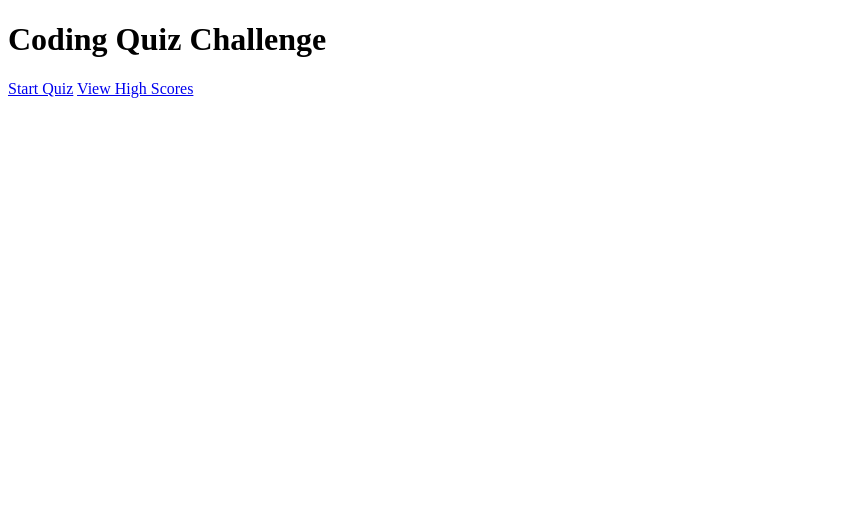
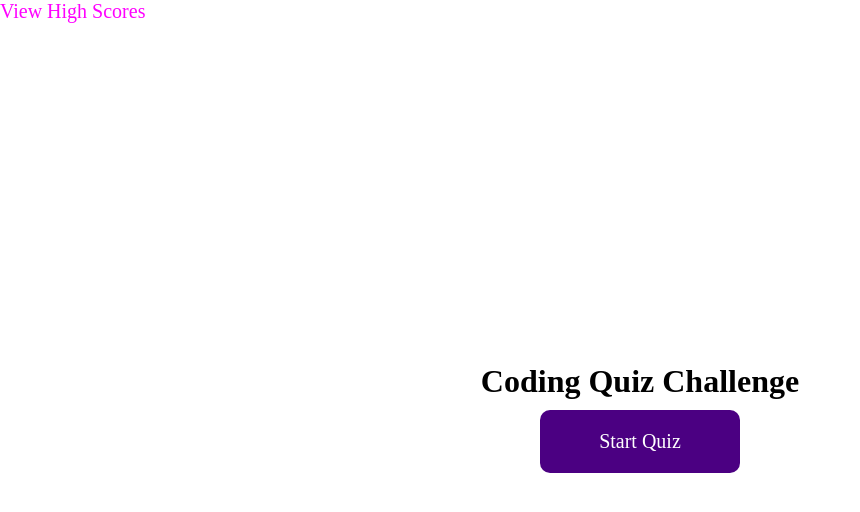
Before and after one commit to jessicalauren822/Code-Quiz, a plain HTML site: page index.html in a window 1280 px wide. Shown: the whole page, without its empty margins (0-860 px from the left). Drawn offline with Linux system fonts and the light colour scheme.

Commit message:
added css to header and buttons

```diff
--- a/assets/css/style.css
+++ b/assets/css/style.css
@@ -0,0 +1,65 @@
+:root {
+    background-color: white;
+}
+
+* {
+    box-sizing: border-box;
+    margin: 0;
+    padding: 0;
+}
+
+.highscore {
+    color: magenta;
+    text-decoration:none;
+    font-size: 20px;
+}
+
+h1 {
+    color: black;
+    text-align:center;
+}
+
+.container {
+    width: 100vw;
+    height: 100vh;
+    display: flex;
+    justify-content: center;
+    align-items: center;
+    max-width: 80rem;
+    margin: 0 auto;
+}
+
+.flex-column {
+    display:flex;
+    flex-direction: column;
+}
+
+.flex-center {
+    justify-content: center;
+    align-items: center;
+}
+
+.justify-center {
+    justify-content: center;
+}
+
+.text-center {
+    text-align:center;
+}
+
+.hidden{
+    display: none;
+}
+
+.btn {
+    text-align: center;
+    background-color: indigo;
+    color: white;
+    font-size: 20px;
+    text-decoration: none;
+    padding: 20px;
+    width: 200px;
+    margin: 10px;
+    border-radius: 10px
+
+}
--- a/index.html
+++ b/index.html
@@ -10,11 +10,13 @@
 </head>
 
 <body>
+    <div class="highscore">
+        <a href="/highscores.html" id="highscore-btn" class="highscore" text-align:left>View High Scores</a>
+    </div>
     <div class="container">
         <div id="home" class="flex-column flex-center">
             <h1>Coding Quiz Challenge</h1>
             <a href="/game.html" class="btn">Start Quiz</a>
-            <a href="/highscores.html" id="highscore-btn" class="btn">View High Scores</a>
         </div>
     </div>
 
```
